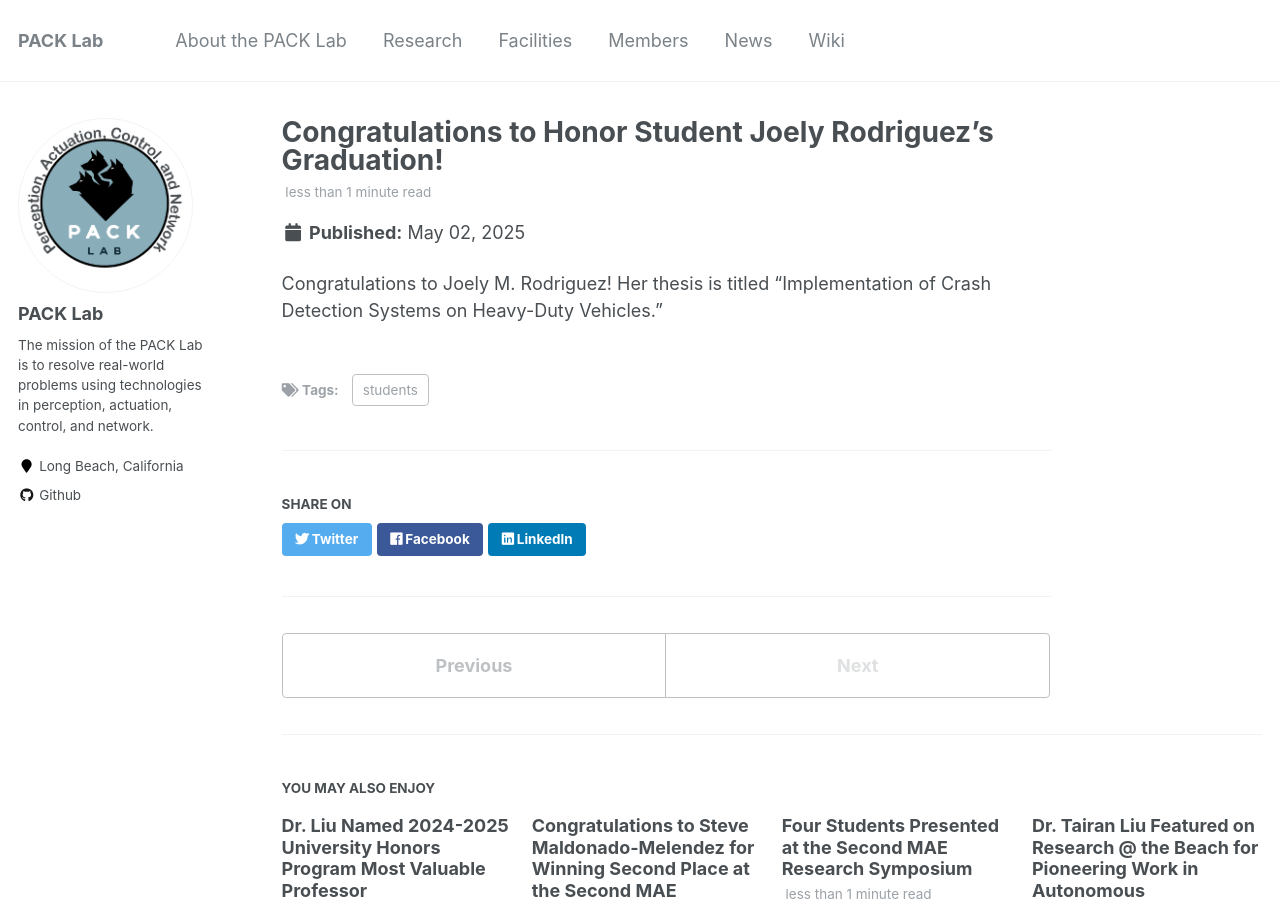
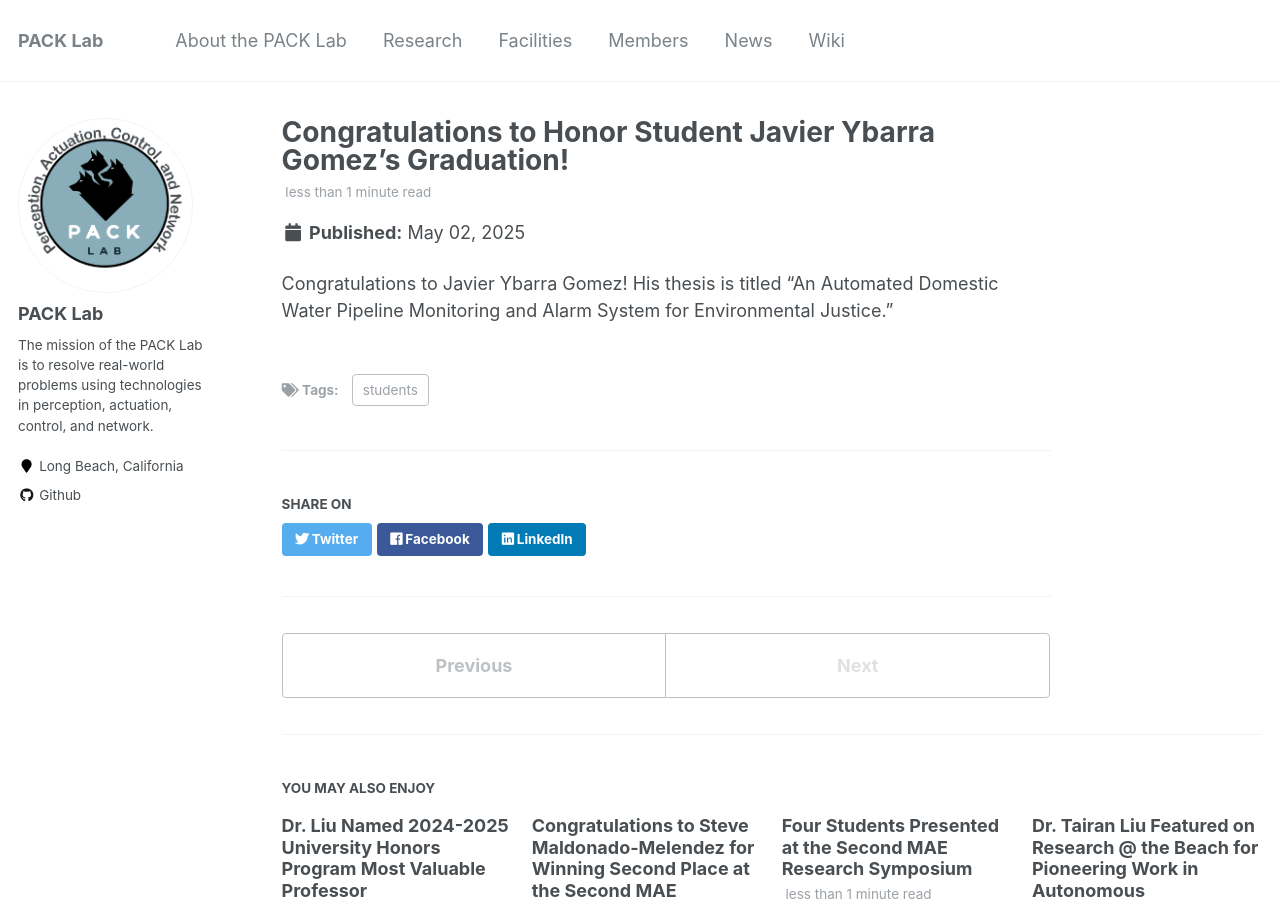
Before and after one commit to pack-lab/pack-lab.github.io, a Jekyll site: the page built from _posts/2025-05-02-news-post-1.md, in a window 1280 px wide and 900 px high. Built offline with Jekyll 4.4.1, drawn with Linux system fonts in a browser that asks for light colours.

Commit message:
Update 2025-05-02-news-post-1.md

```diff
--- a/_posts/2025-05-02-news-post-1.md
+++ b/_posts/2025-05-02-news-post-1.md
@@ -1,9 +1,9 @@
 ---
-title: "Congratulations to Honor Student Joely Rodriguez's Graduation!"
+title: "Congratulations to Honor Student Javier Ybarra Gomez's Graduation!"
 date: 2025-05-02
 permalink: /posts/2025/0502/news-post-1/
 tags:
   - students
 ---
 
-Congratulations to Joely M. Rodriguez! Her thesis is titled "Implementation of Crash Detection Systems on Heavy-Duty Vehicles."
+Congratulations to Javier Ybarra Gomez! His thesis is titled "An Automated Domestic Water Pipeline Monitoring and Alarm System for Environmental Justice."
```
